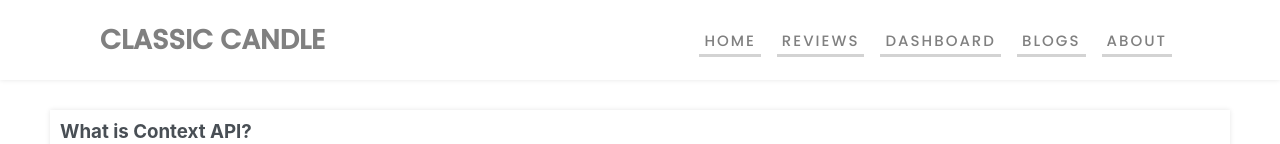
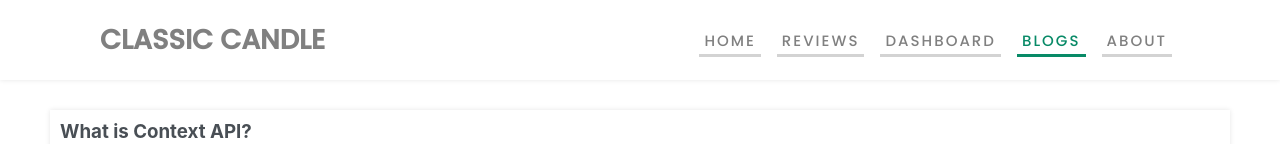
Before and after one commit to mohammadJahid8/product-analysis-site, a React (Create React App) app: page /blogs in a window 1280 px wide. Shown: the top 144 px of the page. Built offline with nearby package versions, Linux system fonts and the light colour scheme.

Commit message:
active link added

```diff
--- a/src/Components/Header/Header.css
+++ b/src/Components/Header/Header.css
@@ -56,6 +56,19 @@
     transition: 0.6s;
     font-size: 15px;
 }
+.active-link{
+    color: #088a67;
+    border-bottom: 3px solid #088a67;
+    padding-bottom: 3px;
+    padding-right: 5px;
+    padding-left: 5px;
+    margin: 0 8px;
+    text-decoration: none;
+    letter-spacing: 2px;
+    font-weight: 500;
+    /* transition: 0.6s; */
+    font-size: 15px;
+}
 
 .link:hover {
     color: #088a67;
--- a/src/Components/Header/Header.js
+++ b/src/Components/Header/Header.js
@@ -1,19 +1,19 @@
 import React from 'react';
-import { Link} from 'react-router-dom';
+import { NavLink } from 'react-router-dom';
 import './Header.css';
 
 const Header = () => {
     return (
         <nav className="nav-bar">
 
-            <Link className="logo" to='/'>CLASSIC CANDLE</Link>
+            <NavLink className="logo" to='/'>CLASSIC CANDLE</NavLink>
 
             <ul>
-                <li><Link className='link' to='/home'>HOME</Link></li>
-                <li><Link className='link' to='/reviews'>REVIEWS</Link></li>
-                <li><Link className='link' to='/dashboard'>DASHBOARD</Link></li>
-                <li><Link className='link' to='/blogs'>BLOGS</Link></li>
-                <li><Link className='link' to='/about'>ABOUT</Link></li>
+                <li><NavLink className={({ isActive }) => isActive ? "active-link" : "link"} to='/home'>HOME</NavLink></li>
+                <li><NavLink className={({ isActive }) => isActive ? "active-link" : "link"} to='/reviews'>REVIEWS</NavLink></li>
+                <li><NavLink className={({ isActive }) => isActive ? "active-link" : "link"} to='/dashboard'>DASHBOARD</NavLink></li>
+                <li><NavLink className={({ isActive }) => isActive ? "active-link" : "link"} to='/blogs'>BLOGS</NavLink></li>
+                <li><NavLink className={({ isActive }) => isActive ? "active-link" : "link"} to='/about'>ABOUT</NavLink></li>
             </ul>
 
         </nav>
```
